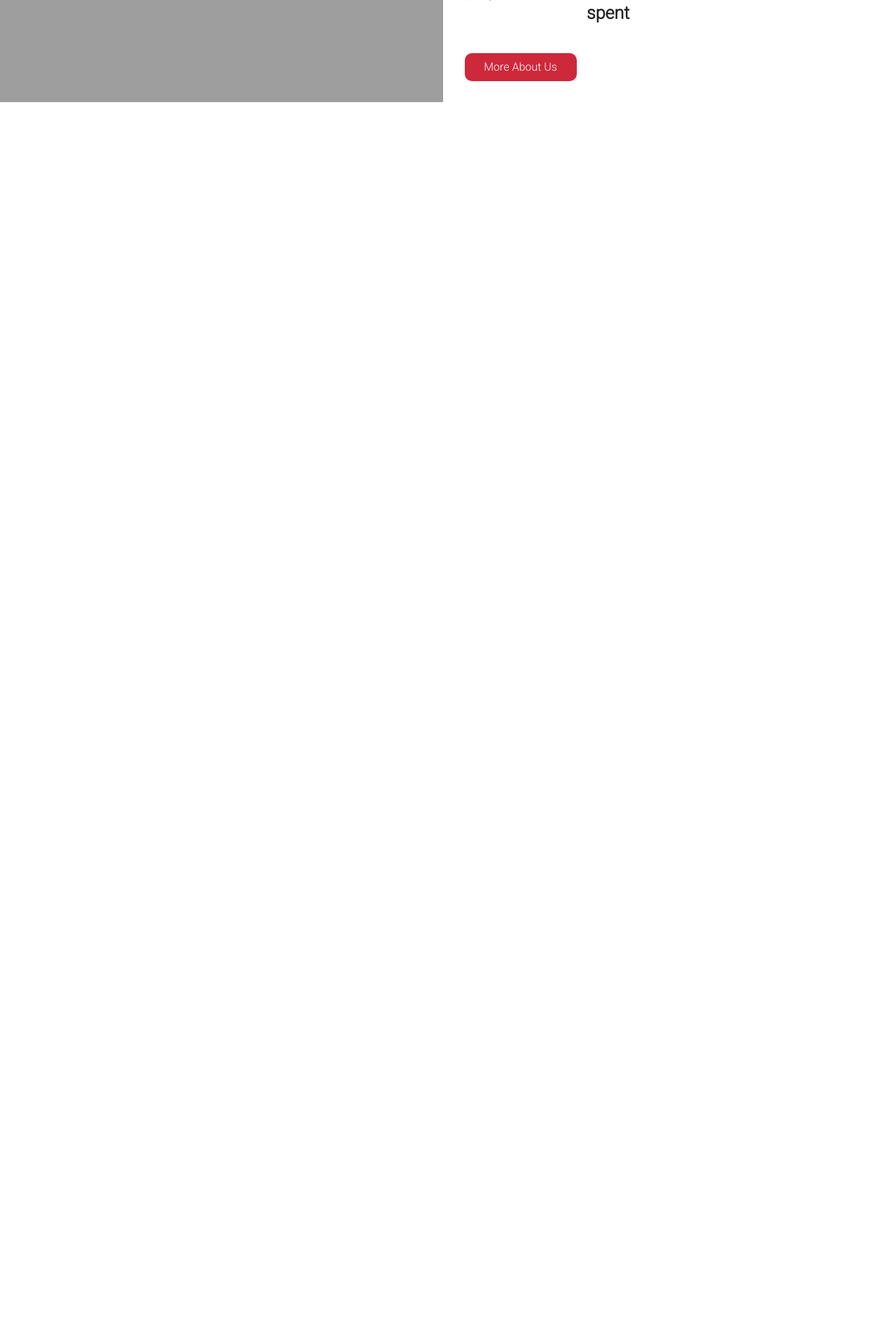
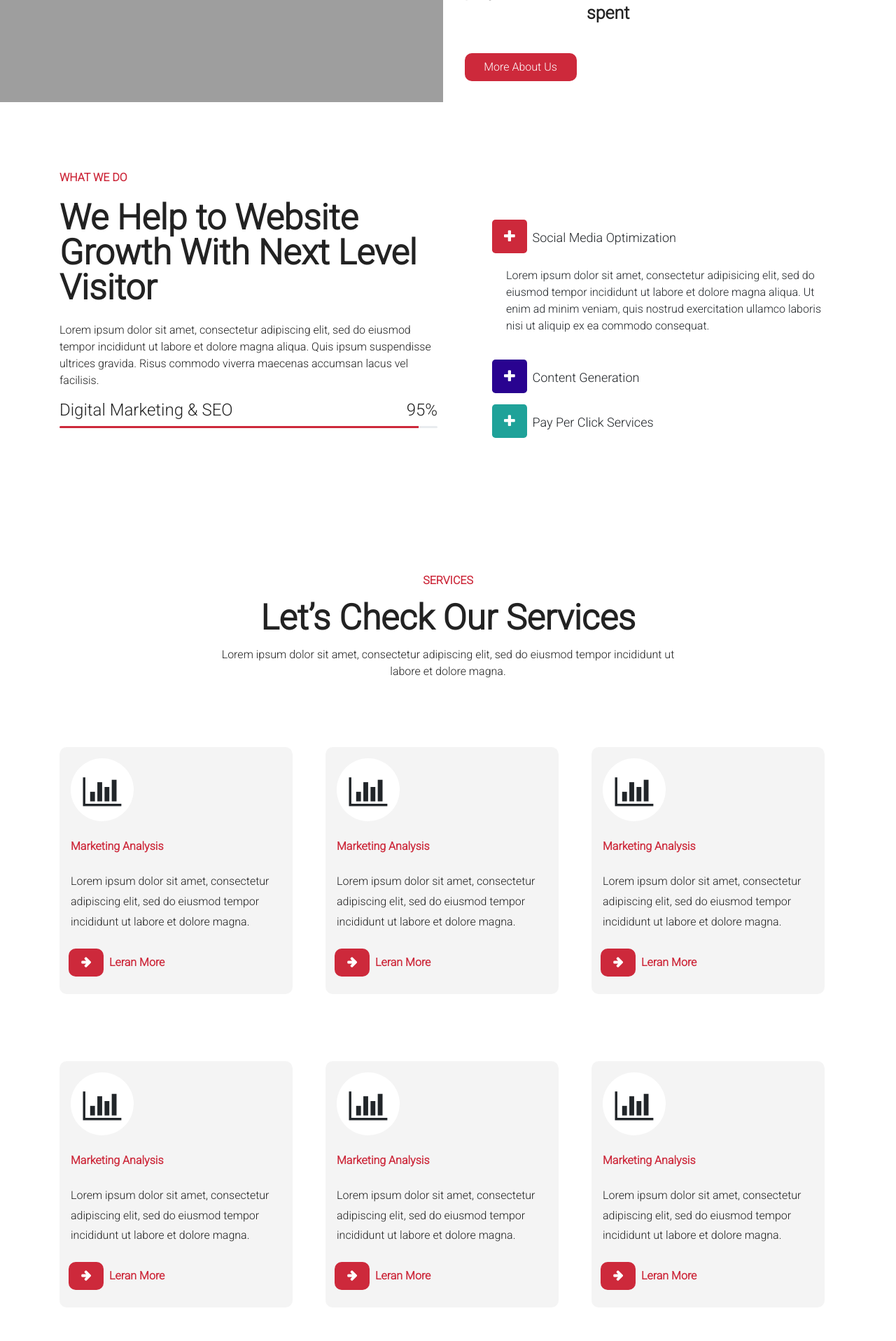
Before and after one commit to kiranbabucr7/Kites-Assignment-2, a PHP site: page / in a window 1280 px wide. Shown: the part 2301-4218 px from the top of the page at 70% size. Before the commit the page ends 2447 px from the top, so only its background shows below. Run offline with PHP 8.4, Linux system fonts and the light colour scheme; grey boxes are pictures that could not be loaded.

Commit message:
Added section 6

```diff
--- a/index.html
+++ b/index.html
@@ -275,7 +275,251 @@
         </div>
       </div>
     </section>
-
+    <!-- section5 -->
+    <section>
+      <div>
+        <div class="container">
+          <div class="pt-5">
+            <div class="row">
+              <div class="col-md-6">
+                <div>
+                  <p class="text-r">WHAT WE DO</p>
+                </div>
+                <div class="pt-1">
+                  <P class="text-big-g">We Help to Website Growth With Next Level Visitor</P>
+                </div>
+                <div class="pt-2">
+                  <p class="text-g">Lorem ipsum dolor sit amet, consectetur adipiscing elit, sed do eiusmod tempor incididunt ut labore et dolore magna aliqua. Quis ipsum suspendisse ultrices gravida. Risus commodo viverra maecenas accumsan lacus vel facilisis.</p>
+                </div>
+                <div class="mb-5">
+                  <div class="d-flex justify-content-between">
+                    <h4 class="text-g">Digital Marketing & SEO</h4>
+                    <h4 class="text-g">95%</h4>
+                  </div>
+                  <div class="progress" style="height: 3px;">
+                    <div class="progress-bar" role="progressbar" style="width: 95%; background-color: rgb(205, 41, 59);" aria-valuenow="95" aria-valuemin="0" aria-valuemax="100"></div>
+                  </div>
+                </div>
+              </div>
+              <div class="col-md-6">
+                <div class="mt-md-4 ml-5 pt-md-5 mb-5 pb-5">
+                  <div class="accordion" id="accordionExample">
+                    <div class="mb-3">
+                      <div id="headingOne">
+                        <h2 class="mb-0">
+                          <a class="" type="button" data-toggle="collapse" data-target="#collapseOne" aria-expanded="true" aria-controls="collapseOne">
+                            <div class="btn btn-lg" style="background-color: rgb(205, 41, 59);"><i class="fa fa-plus text-w" aria-hidden="true"></i></div>
+                            <span style="font-size: 18px;">Social Media Optimization</span>
+                          </a>
+                        </h2>
+                      </div>
+                      <div id="collapseOne" class="collapse show" aria-labelledby="headingOne" data-parent="#accordionExample">
+                        <div class="card-body">
+                          Lorem ipsum dolor sit amet, consectetur adipisicing elit,
+                          sed do eiusmod tempor incididunt ut labore et dolore magna aliqua. Ut enim ad
+                          minim veniam, quis nostrud exercitation ullamco laboris nisi ut aliquip ex ea
+                          commodo consequat.
+                        </div>
+                      </div>
+                    </div>
+                    <div class="mb-3">
+                      <div id="headingTwo">
+                        <h2 class="mb-0">
+                          <a class="" type="button" data-toggle="collapse" data-target="#collapseTwo" aria-expanded="false" aria-controls="collapseTwo">
+                            <div class="btn btn-lg" style="background-color: #290390;"><i class="fa fa-plus text-w" aria-hidden="true"></i></div>
+                            <span style="font-size: 18px;">Content Generation</span>
+                          </a>
+                        </h2>
+                      </div>
+                      <div id="collapseTwo" class="collapse" aria-labelledby="headingTwo" data-parent="#accordionExample">
+                        <div class="card-body">
+                          Lorem ipsum dolor sit amet, consectetur adipisicing elit,
+                          sed do eiusmod tempor incididunt ut labore et dolore magna aliqua. Ut enim ad
+                          minim veniam, quis nostrud exercitation ullamco laboris nisi ut aliquip ex ea
+                          commodo consequat.
+                        </div>
+                      </div>
+                    </div >
+                    <div >
+                      <div id="headingThree">
+                        <h2 class="mb-0">
+                          <a type="button" data-toggle="collapse" data-target="#collapseThree" aria-expanded="false" aria-controls="collapseThree">
+                            <div class="btn btn-lg" style="background-color: #1fa299;"><i class="fa fa-plus text-w" aria-hidden="true"></i></div>
+                            <span style="font-size: 18px;">Pay Per Click Services</span>
+                          </a>
+                        </h2>
+                      </div>
+                      <div id="collapseThree" class="collapse" aria-labelledby="headingThree" data-parent="#accordionExample">
+                        <div class="card-body">
+                          Lorem ipsum dolor sit amet, consectetur adipisicing elit,
+                          sed do eiusmod tempor incididunt ut labore et dolore magna aliqua. Ut enim ad
+                          minim veniam, quis nostrud exercitation ullamco laboris nisi ut aliquip ex ea
+                          commodo consequat.
+                        </div>
+                      </div>
+                    </div>
+                  </div>
+                </div>
+              </div>
+            </div>
+          </div>
+        </div>
+      </div>
+    </section>
+    <!-- section6 -->
+    <section>
+      <div class="section6">
+        <div class="container">
+          <div class="mt-md-5 mb-md-5 pt-md-5 text-center" style="margin-left: 20%; margin-right: 20%;">
+            <p class="text-r">SERVICES</p>
+            <P class="text-big-g">Let’s Check Our Services</P>
+            <P class="text-g">Lorem ipsum dolor sit amet, consectetur adipiscing elit, sed do eiusmod tempor incididunt ut labore et dolore magna.</P>
+          </div>
+        </div>
+        <div class="container">
+          <div class="row">
+            <div class="col-lg-4 col-md-6">
+              <div class="feature-s mb-5 mt-5" style="width: 95%;">
+                <div  class="d-flex mt-4 ml-3">
+                  <div class="mt-3 cirle-2 d-flex justify-content-center">
+                    <i class="fa fa-bar-chart fa-3x m-4" aria-hidden="true"></i>
+                  </div>
+                </div>
+                <div class="mt-4 ml-3">
+                  <p class="text-r text-bold">Marketing Analysis</p>
+                </div>
+                <div class="mt-4 ml-3">
+                  <p class="text-g text-bold" style="line-height: 1.8;">Lorem ipsum dolor sit amet, consectetur adipiscing elit, sed do eiusmod tempor incididunt ut labore et dolore magna.</p>
+                </div>
+                <div class="btn d-flex mt-3 pb-4">
+                  <div class="orange-box-6 text-center text-w">
+                    <div class="pt-2">
+                      <i class="fa fa-arrow-right font-weight-bolder" aria-hidden="true"></i>
+                    </div>
+                  </div>
+                  <p class="text-r m-2"> Leran More</p>
+                </div>
+              </div>
+            </div>
+            <div class="col-lg-4 col-md-6">
+              <div class="feature-s mb-5 mt-5" style="width: 95%;">
+                <div  class="d-flex mt-4 ml-3">
+                  <div class="mt-3 cirle-2 d-flex justify-content-center">
+                    <i class="fa fa-bar-chart fa-3x m-4" aria-hidden="true"></i>
+                  </div>
+                </div>
+                <div class="mt-4 ml-3">
+                  <p class="text-r text-bold">Marketing Analysis</p>
+                </div>
+                <div class="mt-4 ml-3">
+                  <p class="text-g text-bold" style="line-height: 1.8;">Lorem ipsum dolor sit amet, consectetur adipiscing elit, sed do eiusmod tempor incididunt ut labore et dolore magna.</p>
+                </div>
+                <div class="btn d-flex mt-3 pb-4">
+                  <div class="orange-box-6 text-center text-w">
+                    <div class="pt-2">
+                      <i class="fa fa-arrow-right font-weight-bolder" aria-hidden="true"></i>
+                    </div>
+                  </div>
+                  <p class="text-r m-2"> Leran More</p>
+                </div>
+              </div>
+            </div>
+            <div class="col-lg-4 col-md-6">
+              <div class="feature-s mb-5 mt-5" style="width: 95%;">
+                <div  class="d-flex mt-4 ml-3">
+                  <div class="mt-3 cirle-2 d-flex justify-content-center">
+                    <i class="fa fa-bar-chart fa-3x m-4" aria-hidden="true"></i>
+                  </div>
+                </div>
+                <div class="mt-4 ml-3">
+                  <p class="text-r text-bold">Marketing Analysis</p>
+                </div>
+                <div class="mt-4 ml-3">
+                  <p class="text-g text-bold" style="line-height: 1.8;">Lorem ipsum dolor sit amet, consectetur adipiscing elit, sed do eiusmod tempor incididunt ut labore et dolore magna.</p>
+                </div>
+                <div class="btn d-flex mt-3 pb-4">
+                  <div class="orange-box-6 text-center text-w">
+                    <div class="pt-2">
+                      <i class="fa fa-arrow-right font-weight-bolder" aria-hidden="true"></i>
+                    </div>
+                  </div>
+                  <p class="text-r m-2"> Leran More</p>
+                </div>
+              </div>
+            </div>
+            <div class="col-lg-4 col-md-6">
+              <div class="feature-s mb-5 mt-5" style="width: 95%;">
+                <div  class="d-flex mt-4 ml-3">
+                  <div class="mt-3 cirle-2 d-flex justify-content-center">
+                    <i class="fa fa-bar-chart fa-3x m-4" aria-hidden="true"></i>
+                  </div>
+                </div>
+                <div class="mt-4 ml-3">
+                  <p class="text-r text-bold">Marketing Analysis</p>
+                </div>
+                <div class="mt-4 ml-3">
+                  <p class="text-g text-bold" style="line-height: 1.8;">Lorem ipsum dolor sit amet, consectetur adipiscing elit, sed do eiusmod tempor incididunt ut labore et dolore magna.</p>
+                </div>
+                <div class="btn d-flex mt-3 pb-4">
+                  <div class="orange-box-6 text-center text-w">
+                    <div class="pt-2">
+                      <i class="fa fa-arrow-right font-weight-bolder" aria-hidden="true"></i>
+                    </div>
+                  </div>
+                  <p class="text-r m-2"> Leran More</p>
+                </div>
+              </div>
+            </div>
+            <div class="col-lg-4 col-md-6">
+              <div class="feature-s mb-5 mt-5" style="width: 95%;">
+                <div  class="d-flex mt-4 ml-3">
+                  <div class="mt-3 cirle-2 d-flex justify-content-center">
+                    <i class="fa fa-bar-chart fa-3x m-4" aria-hidden="true"></i>
+                  </div>
+                </div>
+                <div class="mt-4 ml-3">
+                  <p class="text-r text-bold">Marketing Analysis</p>
+                </div>
+                <div class="mt-4 ml-3">
+                  <p class="text-g text-bold" style="line-height: 1.8;">Lorem ipsum dolor sit amet, consectetur adipiscing elit, sed do eiusmod tempor incididunt ut labore et dolore magna.</p>
+                </div>
+                <div class="btn d-flex mt-3 pb-4">
+                  <div class="orange-box-6 text-center text-w">
+                    <div class="pt-2">
+                      <i class="fa fa-arrow-right font-weight-bolder" aria-hidden="true"></i>
+                    </div>
+                  </div>
+                  <p class="text-r m-2"> Leran More</p>
+                </div>
+              </div>
+            </div>
+            <div class="col-lg-4 col-md-6">
+              <div class="feature-s mb-5 mt-5" style="width: 95%;">
+                <div  class="d-flex mt-4 ml-3">
+                  <div class="mt-3 cirle-2 d-flex justify-content-center">
+                    <i class="fa fa-bar-chart fa-3x m-4" aria-hidden="true"></i>
+                  </div>
+                </div>
+                <div class="mt-4 ml-3">
+                  <p class="text-r text-bold">Marketing Analysis</p>
+                </div>
+                <div class="mt-4 ml-3">
+                  <p class="text-g text-bold" style="line-height: 1.8;">Lorem ipsum dolor sit amet, consectetur adipiscing elit, sed do eiusmod tempor incididunt ut labore et dolore magna.</p>
+                </div>
+                <div class="btn d-flex mt-3 pb-4">
+                  <div class="orange-box-6 text-center text-w">
+                    <div class="pt-2">
+                      <i class="fa fa-arrow-right font-weight-bolder" aria-hidden="true"></i>
+                    </div>
+                  </div>
+                  <p class="text-r m-2"> Leran More</p>
+                </div>
+              </div>
+            </div>
+          </div>
+        </div>
+      </div>
+    </section>
     <!-- Optional JavaScript -->
     <!-- jQuery first, then Popper.js, then Bootstrap JS -->
     <script src="https://code.jquery.com/jquery-3.5.1.slim.min.js" integrity="sha384-DfXdz2htPH0lsSSs5nCTpuj/zy4C+OGpamoFVy38MVBnE+IbbVYUew+OrCXaRkfj" crossorigin="anonymous"></script>
--- a/styles/styles.css
+++ b/styles/styles.css
@@ -54,7 +54,6 @@
     background-position: center;
     background-repeat: no-repeat;
     background-size: cover;
-    width:100%;
 }
 /* accordian */
 .card-link:hover {
```
